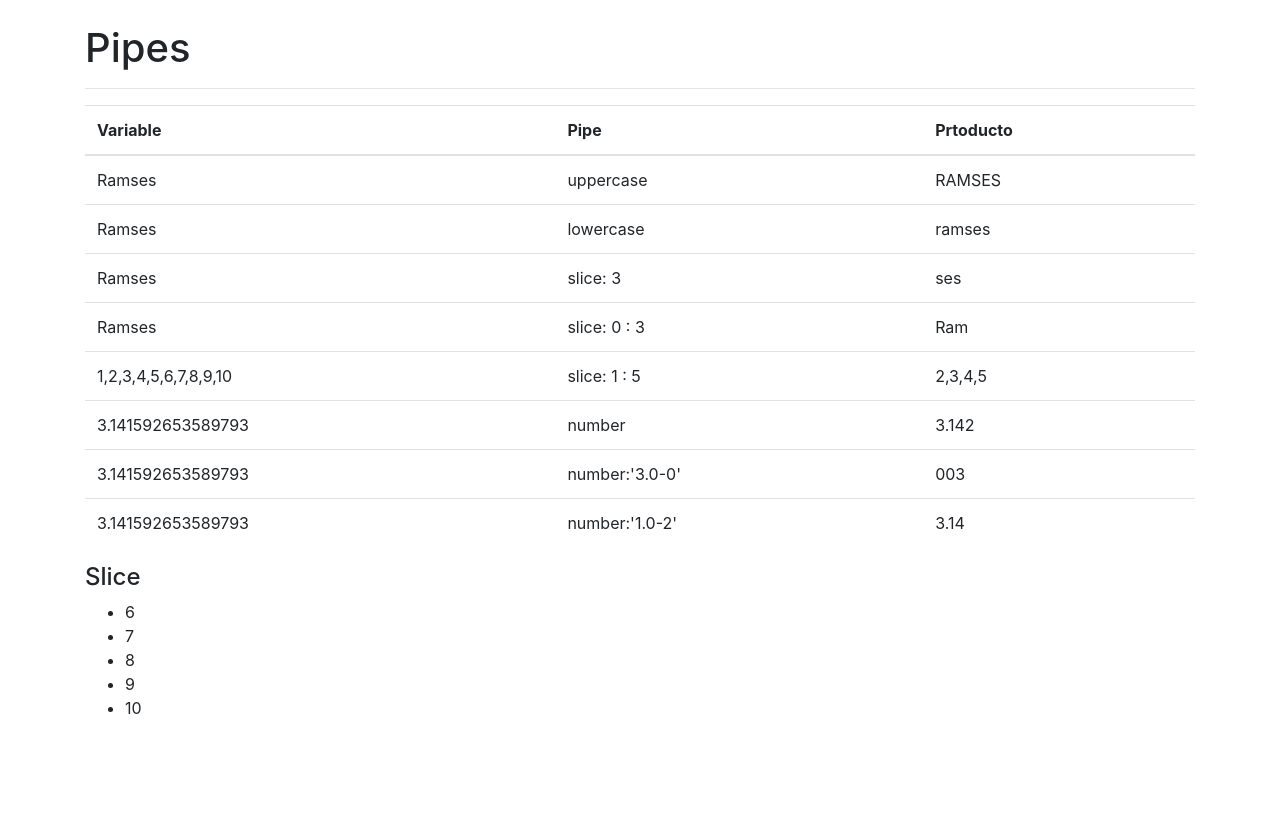
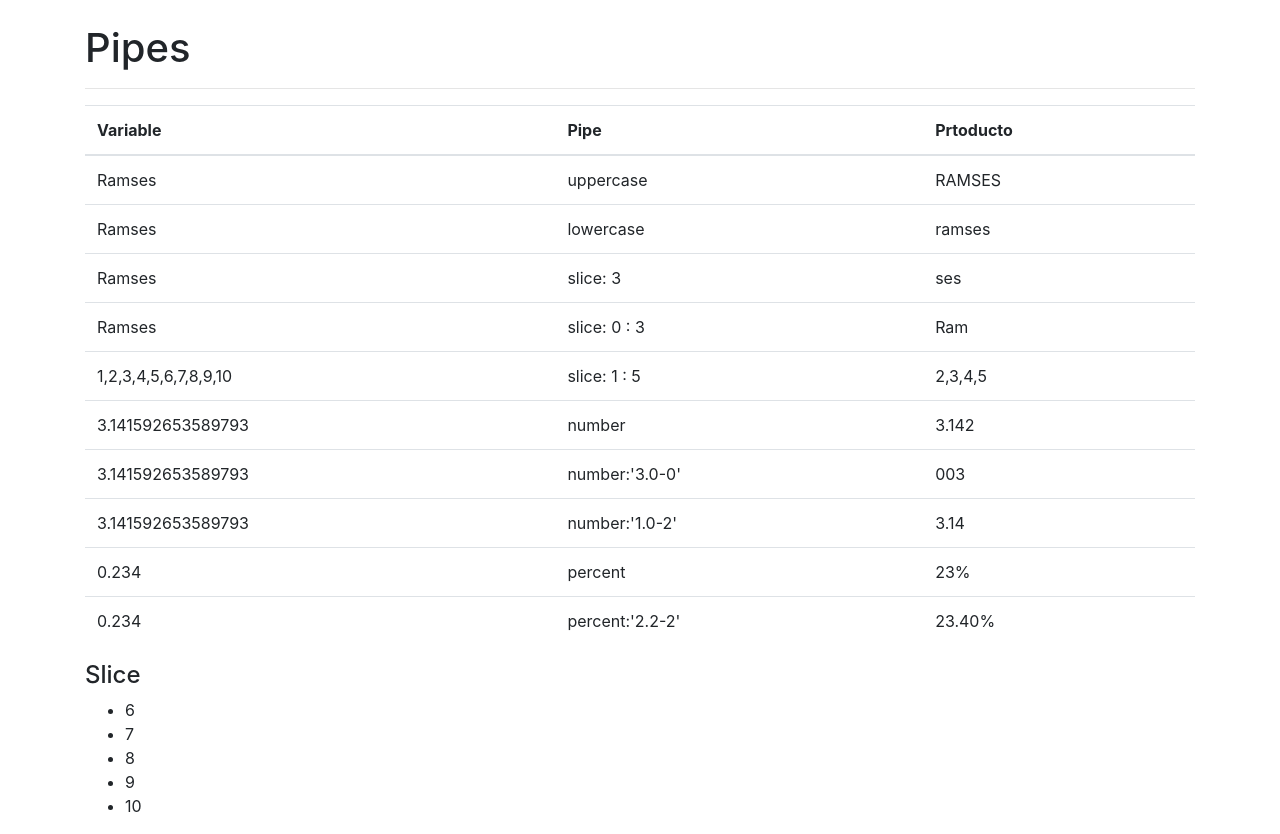
Before and after one commit to RamsesSolano/3.-pipes, an Angular app: page / in a window 1280 px wide. Before the commit the page ends 800 px from the top, so only its background shows below. Built offline with nearby package versions, Linux system fonts and the light colour scheme.

Commit message:
clase cuatro

```diff
--- a/src/app/app.component.html
+++ b/src/app/app.component.html
@@ -107,6 +107,28 @@
               {{ PI | number:'1.0-2' }}
             </td>
         </tr>
+        <tr>
+            <td>
+              {{a}}
+            </td>
+            <td>
+              percent
+            </td>
+            <td>
+              {{ a | percent }}
+            </td>
+        </tr>
+        <tr>
+            <td>
+              {{a}}
+            </td>
+            <td>
+              percent:'2.2-2'
+            </td>
+            <td>
+              {{ a | percent:'2.2-2' }}
+            </td>
+        </tr>
     </tbody>
 
   </table>
--- a/src/app/app.component.ts
+++ b/src/app/app.component.ts
@@ -9,4 +9,5 @@ export class AppComponent {
   nombre = "Ramses";
   arreglo = [1, 2, 3, 4, 5, 6, 7, 8, 9, 10];
   PI = Math.PI;
+  a = 0.234;
 }
```
